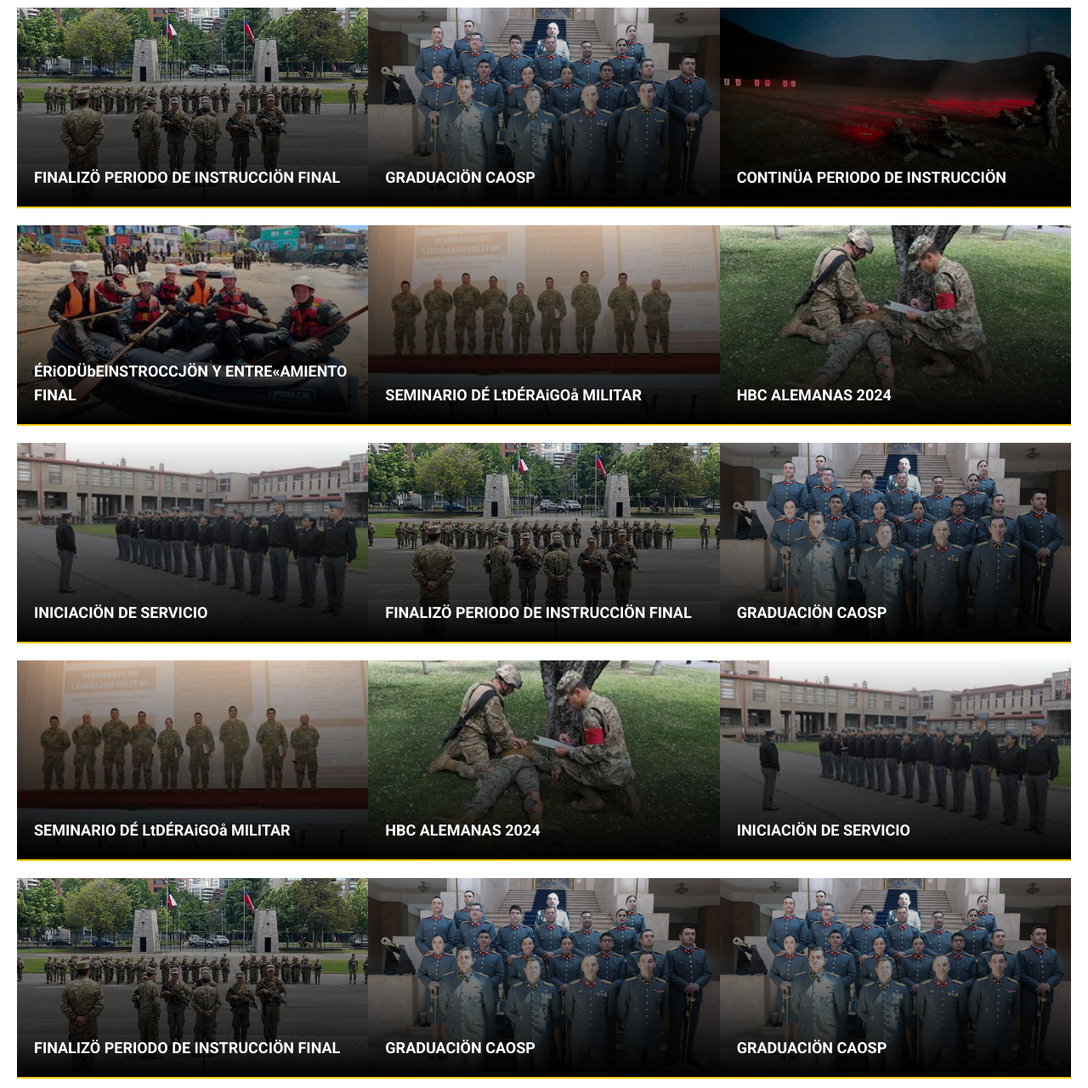
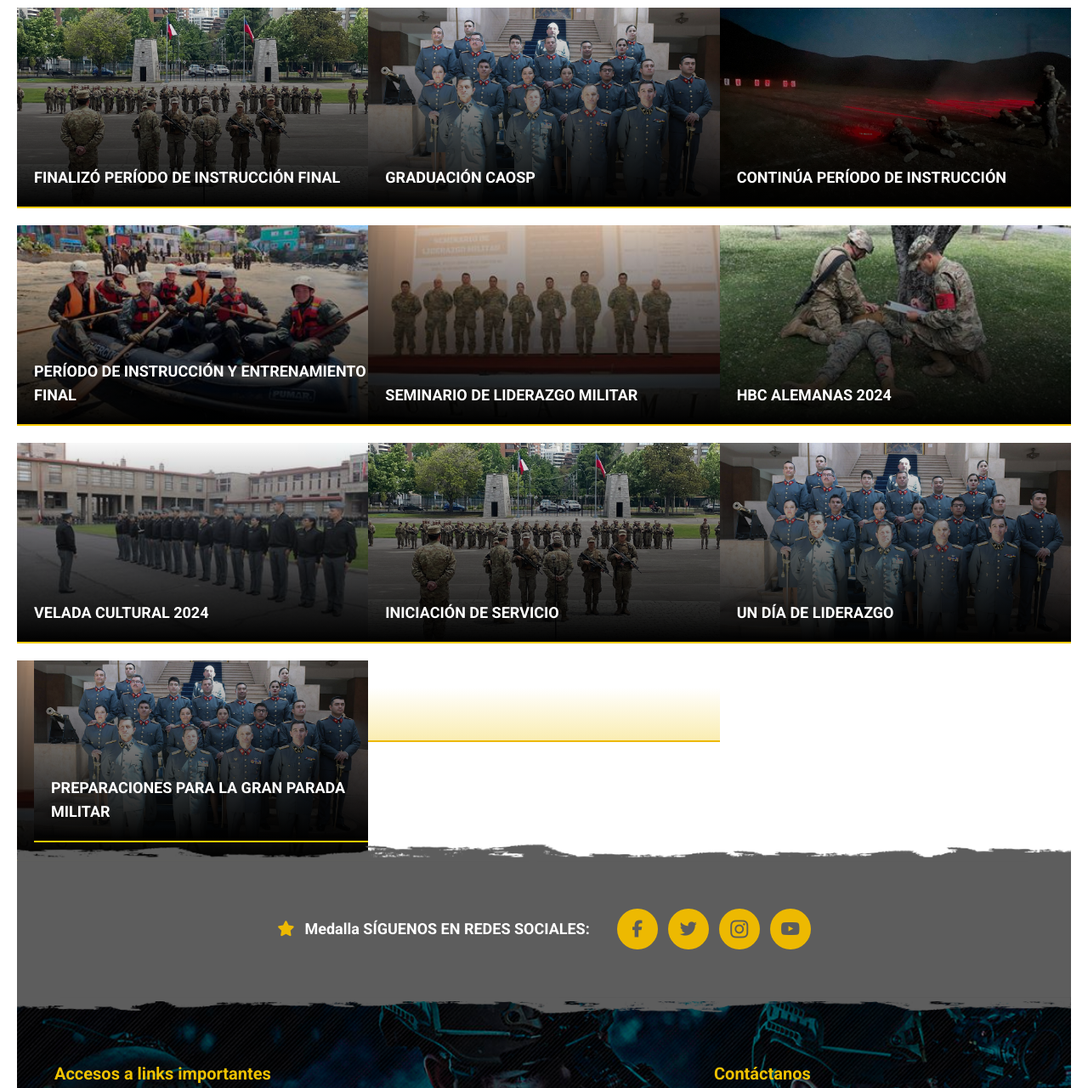
Before and after one commit to hax0-r/fiverr_Inicio, a website: page Noticias.html in a window 1280 px wide. Shown: the part 375-1655 px from the top of the page at 85% size. Drawn offline with nearby package versions, Linux system fonts and the light colour scheme; a script that the page names is missing.

Commit message:
medical done

```diff
--- a/Noticias.html
+++ b/Noticias.html
@@ -365,8 +365,9 @@
                 </div>
                 <h2
                     class="text-white transition-all duration-500 group-hover:bottom-8 text-lg font-semibold absolute left-5 bottom-5">
-                    FINALIZÖ PERIODO DE INSTRUCCIÖN
-                    FINAL</h2>
+
+                    FINALIZÓ PERÍODO DE INSTRUCCIÓN FINAL
+                </h2>
             </div>
             <div class="relative min-h-40 overflow-hidden group border-b-2 border-[#ffcc00]">
                 <img src="./Docs/Assets/img5.jpg" class="w-full h-full object-cover" alt="">
@@ -374,7 +375,9 @@
                 </div>
                 <h2
                     class="text-white transition-all duration-500 group-hover:bottom-8 text-lg font-semibold absolute left-5 bottom-5">
-                    GRADUACIÖN CAOSP</h2>
+
+                    GRADUACIÓN CAOSP
+                </h2>
             </div>
             <div class="relative min-h-40 overflow-hidden group border-b-2 border-[#ffcc00]">
                 <img src="./Docs/Assets/img6.jpg" class="w-full h-full object-cover" alt="">
@@ -382,7 +385,9 @@
                 </div>
                 <h2
                     class="text-white transition-all duration-500 group-hover:bottom-8 text-lg font-semibold absolute left-5 bottom-5">
-                    CONTINÜA PERIODO DE INSTRUCCIÖN</h2>
+
+                    CONTINÚA PERÍODO DE INSTRUCCIÓN
+                </h2>
             </div>
             <div class="relative min-h-40 overflow-hidden group border-b-2 border-[#ffcc00]">
                 <img src="./Docs/Assets/img47.jpg" class="w-full h-full object-cover" alt="">
@@ -390,8 +395,9 @@
                 </div>
                 <h2
                     class="text-white transition-all duration-500 group-hover:bottom-8 text-lg font-semibold absolute left-5 bottom-5">
-                    ÉRiODÜbElNSTROCCJÖN Y
-                    ENTRE«AMIENTO FINAL</h2>
+
+                    PERÍODO DE INSTRUCCIÓN Y ENTRENAMIENTO FINAL
+                </h2>
             </div>
             <div class="relative min-h-40 overflow-hidden group border-b-2 border-[#ffcc00]">
                 <img src="./Docs/Assets/img48.jpg" class="w-full h-full object-cover" alt="">
@@ -399,8 +405,9 @@
                 </div>
                 <h2
                     class="text-white transition-all duration-500 group-hover:bottom-8 text-lg font-semibold absolute left-5 bottom-5">
-                    SEMINARIO DÉ LtDÉRAiGOå
-                    MILITAR</h2>
+
+                    SEMINARIO DE LIDERAZGO MILITAR
+                </h2>
             </div>
             <div class="relative min-h-40 overflow-hidden group border-b-2 border-[#ffcc00]">
                 <img src="./Docs/Assets/img49.jpg" class="w-full h-full object-cover" alt="">
@@ -408,7 +415,9 @@
                 </div>
                 <h2
                     class="text-white transition-all duration-500 group-hover:bottom-8 text-lg font-semibold absolute left-5 bottom-5">
-                    HBC ALEMANAS 2024</h2>
+
+                    HBC ALEMANAS 2024
+                </h2>
             </div>
             <div class="relative min-h-40 overflow-hidden group border-b-2 border-[#ffcc00]">
                 <img src="./Docs/Assets/img50.jpg" class="w-full h-full object-cover" alt="">
@@ -416,7 +425,9 @@
                 </div>
                 <h2
                     class="text-white transition-all duration-500 group-hover:bottom-8 text-lg font-semibold absolute left-5 bottom-5">
-                    INICIACIÖN DE SERVICIO</h2>
+
+                    VELADA CULTURAL 2024
+                </h2>
             </div>
             <div class="relative min-h-40 overflow-hidden group border-b-2 border-[#ffcc00]">
                 <img src="./Docs/Assets/img4.jpg" class="w-full h-full object-cover" alt="">
@@ -424,8 +435,9 @@
                 </div>
                 <h2
                     class="text-white transition-all duration-500 group-hover:bottom-8 text-lg font-semibold absolute left-5 bottom-5">
-                    FINALIZÖ PERIODO DE INSTRUCCIÖN
-                    FINAL</h2>
+
+                    INICIACIÓN DE SERVICIO
+                </h2>
             </div>
             <div class="relative min-h-40 overflow-hidden group border-b-2 border-[#ffcc00]">
                 <img src="./Docs/Assets/img5.jpg" class="w-full h-full object-cover" alt="">
@@ -433,7 +445,9 @@
                 </div>
                 <h2
                     class="text-white transition-all duration-500 group-hover:bottom-8 text-lg font-semibold absolute left-5 bottom-5">
-                    GRADUACIÖN CAOSP</h2>
+
+                    UN DÍA DE LIDERAZGO
+                </h2>
             </div>
             <div class="relative min-h-40 overflow-hidden group border-b-2 border-[#ffcc00]">
                 <img src="./Docs/Assets/img48.jpg" class="w-full h-full object-cover" alt="">
@@ -441,16 +455,18 @@
                 </div>
                 <h2
                     class="text-white transition-all duration-500 group-hover:bottom-8 text-lg font-semibold absolute left-5 bottom-5">
-                    SEMINARIO DÉ LtDÉRAiGOå
-                    MILITAR</h2>
-            </div>
+
+                    NUEVA EXPOSICIÓN DE VENTANAS CULTURALES
+
             <div class="relative min-h-40 overflow-hidden group border-b-2 border-[#ffcc00]">
                 <img src="./Docs/Assets/img49.jpg" class="w-full h-full object-cover" alt="">
                 <div class="w-full bg-gradient-to-t from-black to-[#0000] h-60 absolute bottom-0 left-0">
                 </div>
                 <h2
                     class="text-white transition-all duration-500 group-hover:bottom-8 text-lg font-semibold absolute left-5 bottom-5">
-                    HBC ALEMANAS 2024</h2>
+
+                    PRESENTES EN RANCAGUA
+                </h2>
             </div>
             <div class="relative min-h-40 overflow-hidden group border-b-2 border-[#ffcc00]">
                 <img src="./Docs/Assets/img50.jpg" class="w-full h-full object-cover" alt="">
@@ -458,7 +474,9 @@
                 </div>
                 <h2
                     class="text-white transition-all duration-500 group-hover:bottom-8 text-lg font-semibold absolute left-5 bottom-5">
-                    INICIACIÖN DE SERVICIO</h2>
+
+                    CONMEMORANDO EL DÍA DE LAS GLORIAS DEL EJÉRCITO
+                </h2>
             </div>
             <div class="relative min-h-40 overflow-hidden group border-b-2 border-[#ffcc00]">
                 <img src="./Docs/Assets/img4.jpg" class="w-full h-full object-cover" alt="">
@@ -466,8 +484,9 @@
                 </div>
                 <h2
                     class="text-white transition-all duration-500 group-hover:bottom-8 text-lg font-semibold absolute left-5 bottom-5">
-                    FINALIZÖ PERIODO DE INSTRUCCIÖN
-                    FINAL</h2>
+
+                    GRAN PARADA MILITAR
+                </h2>
             </div>
             <div class="relative min-h-40 overflow-hidden group border-b-2 border-[#ffcc00]">
                 <img src="./Docs/Assets/img5.jpg" class="w-full h-full object-cover" alt="">
@@ -475,7 +494,9 @@
                 </div>
                 <h2
                     class="text-white transition-all duration-500 group-hover:bottom-8 text-lg font-semibold absolute left-5 bottom-5">
-                    GRADUACIÖN CAOSP</h2>
+
+                    PRESENTES EN EL TEDEUM
+                </h2>
             </div>
             <div class="relative min-h-40 overflow-hidden group border-b-2 border-[#ffcc00]">
                 <img src="./Docs/Assets/img5.jpg" class="w-full h-full object-cover" alt="">
@@ -483,7 +504,42 @@
                 </div>
                 <h2
                     class="text-white transition-all duration-500 group-hover:bottom-8 text-lg font-semibold absolute left-5 bottom-5">
-                    GRADUACIÖN CAOSP</h2>
+
+                    REVISTA PREPARATORIA DE LA GRAN PARADA MILITAR
+                </h2>
+            </div>
+            <div class="relative min-h-40 overflow-hidden group border-b-2 border-[#ffcc00]">
+                <img src="./Docs/Assets/img5.jpg" class="w-full h-full object-cover" alt="">
+                <div class="w-full bg-gradient-to-t from-black to-[#0000] h-60 absolute bottom-0 left-0">
+                </div>
+                <h2
+                    class="text-white transition-all duration-500 group-hover:bottom-8 text-lg font-semibold absolute left-5 bottom-5">
+
+                    PREPARACIONES PARA LA GRAN PARADA MILITAR
+
+                </h2>
+            </div>
+            <div class="relative min-h-40 overflow-hidden group border-b-2 border-[#ffcc00]">
+                <img src="./Docs/Assets/img5.jpg" class="w-full h-full object-cover" alt="">
+                <div class="w-full bg-gradient-to-t from-black to-[#0000] h-60 absolute bottom-0 left-0">
+                </div>
+                <h2
+                    class="text-white transition-all duration-500 group-hover:bottom-8 text-lg font-semibold absolute left-5 bottom-5">
+
+                    PREPARACIONES EN EL PARQUE O’HIGGINS
+
+                </h2>
+            </div>
+            <div class="relative min-h-40 overflow-hidden group border-b-2 border-[#ffcc00]">
+                <img src="./Docs/Assets/img5.jpg" class="w-full h-full object-cover" alt="">
+                <div class="w-full bg-gradient-to-t from-black to-[#0000] h-60 absolute bottom-0 left-0">
+                </div>
+                <h2
+                    class="text-white transition-all duration-500 group-hover:bottom-8 text-lg font-semibold absolute left-5 bottom-5">
+
+                    PREPARACIONES PARA LA GRAN PARADA MILITAR
+
+                </h2>
             </div>
         </div>
 
```
